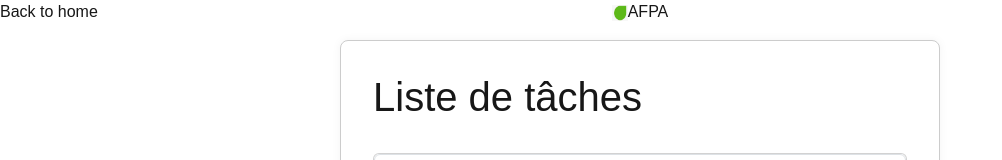
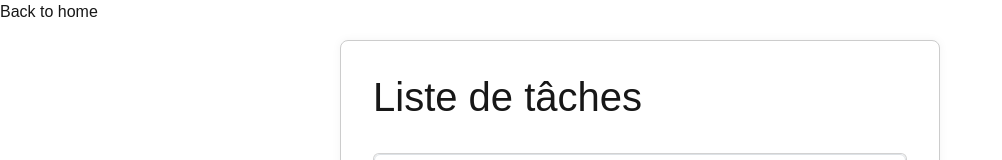
Before and after one commit to Vince8888/NextLearning, a Next.js app: page /todolist in a window 1280 px wide. Shown: the top 160 px of the page, without its empty margins (0-1002 px from the left). Built offline with nearby package versions, Linux system fonts and the light colour scheme.

Commit message:
Ajout du footer/layout

```diff
--- a/app/components/footer/Footer.jsx
+++ /dev/null
@@ -1,14 +0,0 @@
-import Image from "next/image";
-import styles from "./footer.module.css";
-
-
-export default function Footer() {
-    return (
-        <footer className={styles.mainfooter}>
-            <a href="https://afpa.fr" target="_blank" rel="noopener noreferrer">
-                <Image src="/images/logo.jpg" alt="Logo" width={16} height={16} />
-                AFPA
-            </a>
-        </footer>
-    );
-}
--- a/app/layout.js
+++ b/app/layout.js
@@ -1,7 +1,6 @@
 import { Geist, Geist_Mono } from "next/font/google";
 import 'bootstrap/dist/css/bootstrap.min.css';
 import "./globals.css";
-import Footer from "./components/footer/Footer";
 
 const geistSans = Geist({
   variable: "--font-geist-sans",
@@ -23,7 +22,6 @@ export default function RootLayout({ children }) {
     <html lang="en" className={`${geistSans.variable} ${geistMono.variable}`}>
       <body>
         {children}
-        <Footer />
       </body>
     </html>
   );
```
